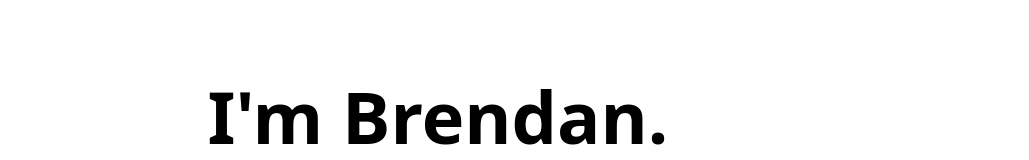
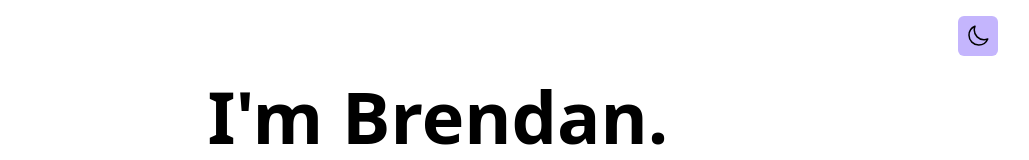
Before and after one commit to BKSchatzki/bks-portfolio, a React (Vite) app: page / in a window 1280 px wide. Shown: the top 160 px of the page, without its empty margins (202-1231 px from the left). Built offline with nearby package versions, Linux system fonts and the light colour scheme.

Commit message:
Add darkmode button

```diff
--- a/src/App.jsx
+++ b/src/App.jsx
@@ -63,6 +63,14 @@ function App() {
   )
 
   return (
+    <>
+      <button
+        className="fixed p-2 z-10 right-20 top-4 bg-violet-300 text-lg p-1 rounded-md"
+        onClick={handleThemeSwitch}
+        type="button"
+      >
+        {theme === 'dark' ? sun : moon}
+      </button>
       <div className="App">
         <Intro/>
         <Portfolio/>
@@ -70,6 +78,7 @@ function App() {
         <Contact/>
         <Footer/>
       </div>
+    </>
   )
 }
 
```
Lines whose indentation alone changed are shown as unchanged.
